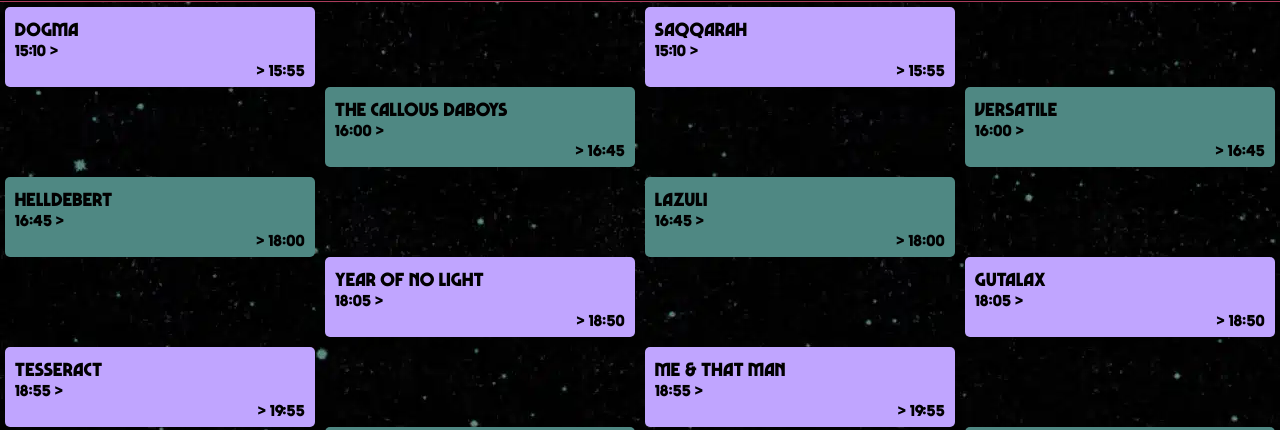
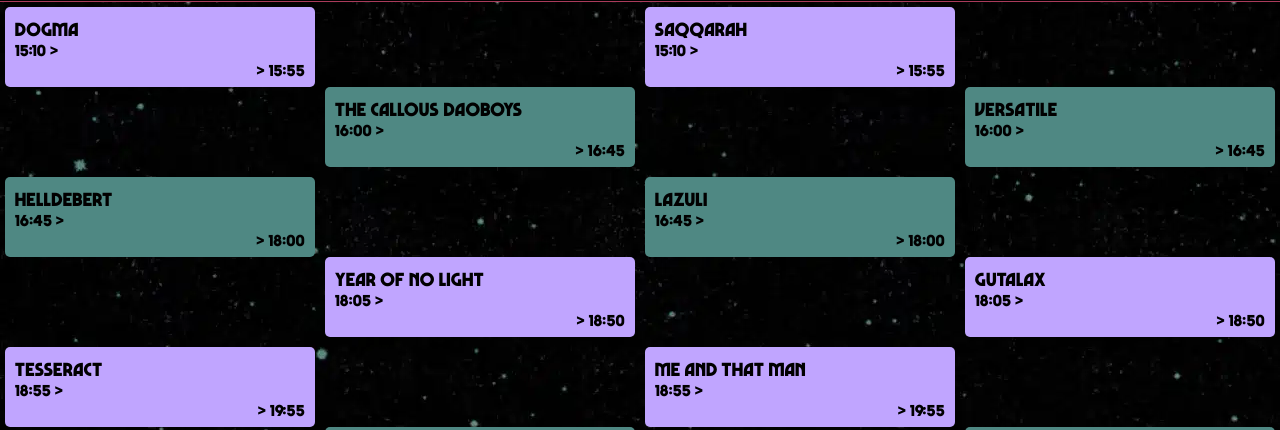
Before and after one commit to Kumquattt/my-motocultor, an Angular app: page / in a window 1280 px wide. Shown: the part 122-552 px from the top of the page. Built offline with nearby package versions, Linux system fonts and the light colour scheme.

Commit message:
Running-order typos

```diff
--- a/src/app/my-motocultor/assets/running-order/jeudi.ts
+++ b/src/app/my-motocultor/assets/running-order/jeudi.ts
@@ -35,7 +35,7 @@
     start: new Date('2025-08-14T16:00:00'),
     end: new Date('2025-08-14T16:45:00'),
     scene: Scene.MF,
-    band: 'THE CALLOUS DABOYS',
+    band: 'THE CALLOUS DAOBOYS',
     isPurple: false,
   },
   {
@@ -80,7 +80,7 @@
     start: new Date('2025-08-14T18:55:00'),
     end: new Date('2025-08-14T19:55:00'),
     scene: Scene.BD,
-    band: 'ME & THAT MAN',
+    band: 'ME AND THAT MAN',
     isPurple: true,
   },
   {
--- a/src/app/my-motocultor/assets/running-order/vendredi.ts
+++ b/src/app/my-motocultor/assets/running-order/vendredi.ts
@@ -48,7 +48,7 @@
     isPurple: false,
   },
   {
-    id: '2',
+    id: '2.1',
     day: Day.VENDREDI,
     start: new Date('2025-08-15T14:15:00'),
     end: new Date('2025-08-15T14:55:00'),
```
Also changed, not shown: 1 other file (tests, documents, lock files or other folders).
